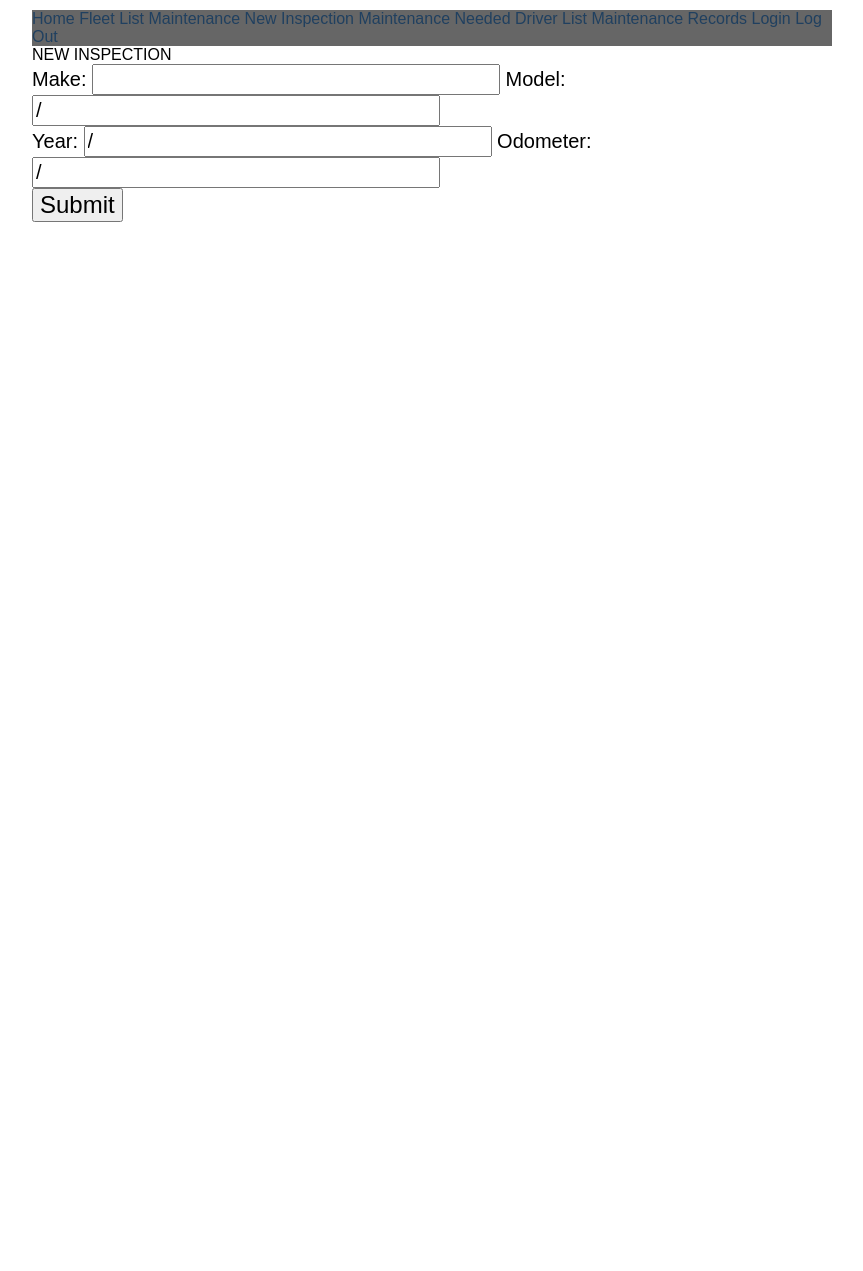
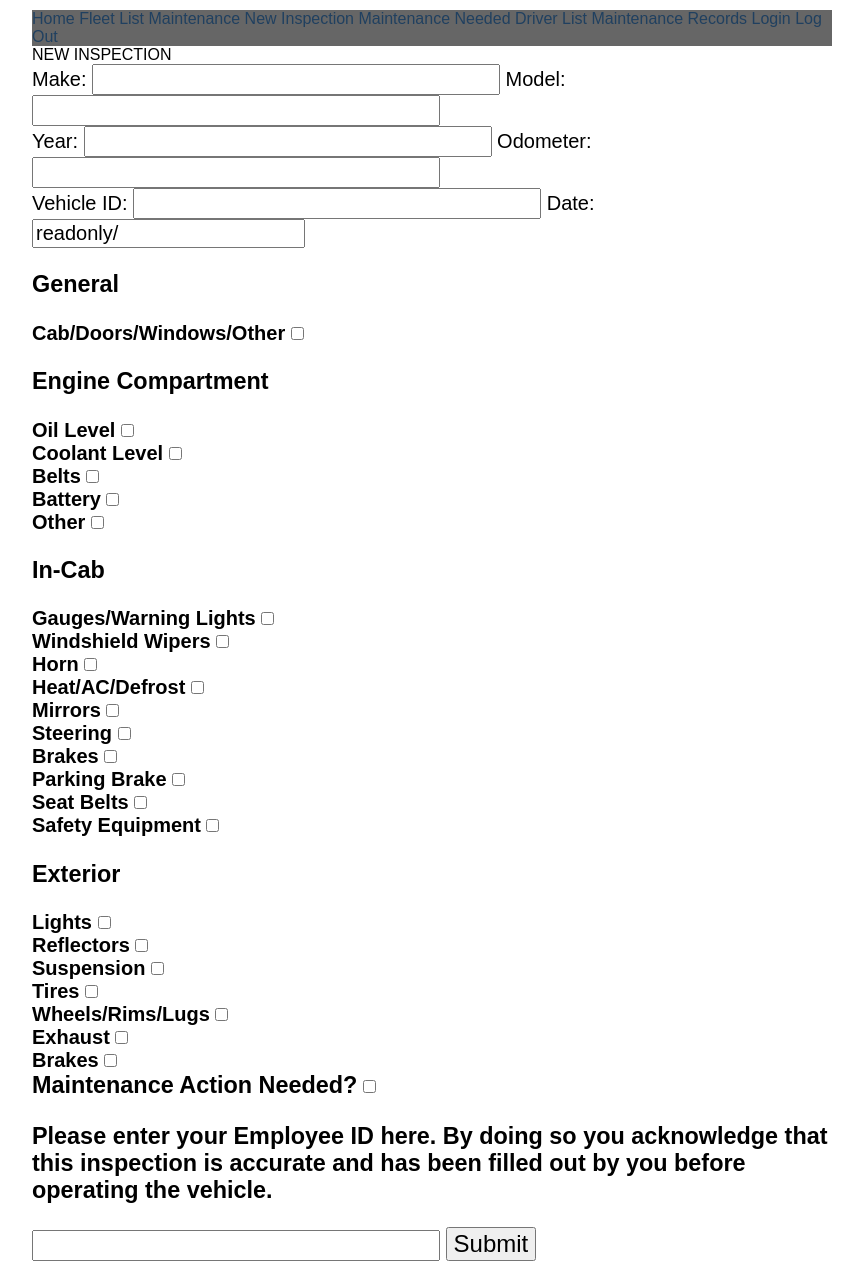
Before and after one commit to DannyP314/VehicleMaint, a Python web app: template templates/inspect.html in a window 1280 px wide. Shown: the whole page, without its empty margins (208-1071 px from the left). Before the commit the page ends 222 px from the top, so only its background shows below. Run offline with Jinja, Linux system fonts and the light colour scheme; the template is opened without the code that fills it, so the values that code supplies are empty.

Commit message:
added validation for new vehicle addition, first implementation of inspection form(no validation or checking)

```diff
--- a/templates/base.html
+++ b/templates/base.html
@@ -5,6 +5,21 @@
         <title>Vehicle Maintenance</title>
         <link rel="stylesheet" href="/css/normalize.css">
         <link rel="stylesheet" href="/css/styles.css">
+        <script type="text/javascript">
+             function dynInput(cbox) {
+              if (cbox.checked) {
+                var input = document.createElement("input");
+                input.type = "text";
+                var div = document.createElement("div");
+                div.id = cbox.name;
+                div.innerHTML = "Please enter details about the issue for " + cbox.name;
+                div.appendChild(input);
+                document.getElementById("insertinputs").appendChild(div);
+              } else {
+                document.getElementById(cbox.name).remove();
+              }
+            }
+        </script>
     </head>
     <body>
         <ul>
--- a/templates/inspect.html
+++ b/templates/inspect.html
@@ -5,13 +5,74 @@ NEW INSPECTION
 <form action="/inspection" method="post">
     <label>
         Make:
-        <input type="text" name="make" value="{{ vehicle.make }}">
+        <input type="text" name="make">
         Model:
-        <input type="text" name="model" value={{vehicle.model}}/><br>
+        <input type="text" name="model"/><br>
         Year:
-        <input type="text" name="year" value={{ vehicle.year }}/>
+        <input type="text" name="year">
         Odometer:
-        <input type="text" name="odometer" value={{ vehicle.odometer }}/><br />
+        <input type="text" name="odometer"/><br />
+        Vehicle ID:
+        <input type="text" name="id" value="{{vehicle}}"/>
+        Date:
+        <input type="datetime" name="date" value={{date}} readonly/>
+        <h3><strong>General</strong></h3>
+            <strong>Cab/Doors/Windows/Other</strong>
+            <input type="checkbox" name="general" onclick="dynInput(this);" /><br />
+        <h3><strong>Engine Compartment</strong></h3>
+            <strong>Oil Level</strong>
+            <input type="checkbox" name="oil" onclick="dynInput(this);" /><br />
+            <strong>Coolant Level</strong>
+            <input type="checkbox" name="coolant" onclick="dynInput(this);" /><br />
+            <strong>Belts</strong>
+            <input type="checkbox" name="belts" onclick="dynInput(this);" /><br />
+            <strong>Battery</strong>
+            <input type="checkbox" name="battery" onclick="dynInput(this);" /><br />
+            <strong>Other</strong>
+            <input type="checkbox" name="engine" onclick="dynInput(this);" /><br />
+        <h3><strong>In-Cab</strong></h3>
+            <strong>Gauges/Warning Lights</strong>
+            <input type="checkbox" name="gauges" onclick="dynInput(this);" /><br />
+            <strong>Windshield Wipers</strong>
+            <input type="checkbox" name="wipers" onclick="dynInput(this);" /><br />
+            <strong>Horn</strong>
+            <input type="checkbox" name="horn" onclick="dynInput(this);" /><br />
+            <strong>Heat/AC/Defrost</strong>
+            <input type="checkbox" name="heat" onclick="dynInput(this);" /><br />
+            <strong>Mirrors</strong>
+            <input type="checkbox" name="mirrors" onclick="dynInput(this);" /><br />
+            <strong>Steering</strong>
+            <input type="checkbox" name="steering" onclick="dynInput(this);" /><br />
+            <strong>Brakes</strong>
+            <input type="checkbox" name="brakes" onclick="dynInput(this);" /><br />
+            <strong>Parking Brake</strong>
+            <input type="checkbox" name="ebrake" onclick="dynInput(this);" /><br />
+            <strong>Seat Belts</strong>
+            <input type="checkbox" name="belts" onclick="dynInput(this);" /><br />
+            <strong>Safety Equipment</strong>
+            <input type="checkbox" name="safety" onclick="dynInput(this);" /><br />
+        <h3><strong>Exterior</strong></h3>
+            <strong>Lights</strong>
+            <input type="checkbox" name="lights" onclick="dynInput(this);" /><br />
+            <strong>Reflectors</strong>
+            <input type="checkbox" name="reflectors" onclick="dynInput(this);" /><br />
+            <strong>Suspension</strong>
+            <input type="checkbox" name="suspension" onclick="dynInput(this);" /><br />
+            <strong>Tires</strong>
+            <input type="checkbox" name="tires" onclick="dynInput(this);" /><br />
+            <strong>Wheels/Rims/Lugs</strong>
+            <input type="checkbox" name="wheels" onclick="dynInput(this);" /><br />
+            <strong>Exhaust</strong>
+            <input type="checkbox" name="exhaust" onclick="dynInput(this);" /><br />
+            <strong>Brakes</strong>
+            <input type="checkbox" name="brakes" onclick="dynInput(this);" /><br />
+        <h3 style="display:inline"><strong>Maintenance Action Needed?</strong></h3>
+            <input type="checkbox" name="action" onclick="dynInput(this);" /><br />
+        <p id="insertinputs"> </p>
+        <h3><strong>Please enter your Employee ID here. By doing so you acknowledge
+            that this inspection is accurate and has been filled out by you before
+            operating the vehicle.</strong></h3>
+        <input type="password" name="signature" />
         <input type="submit" />
     </label>
 
--- a/templates/inspectfront.html
+++ b/templates/inspectfront.html
@@ -3,7 +3,7 @@
 {% block content %}
 {% for vehicle in vehicles %}
 <form action="/inspection" method="get" id="form1">
-      <input type="radio" name="vehicle" value={{ vehicle.key().id() }}>{{vehicle.year}} {{vehicle.make}}</input>
+      <input type="radio" name="vehicle" value={{ vehicle.unit }}>{{vehicle.year}} {{vehicle.make}}</input>
 </form>
 {% endfor %}
 <button type="submit" form="form1" value="Submit">Submit</button>
--- /dev/null
+++ b/templates/test.html
@@ -0,0 +1 @@
+{{vehicle.make}}
```
Also changed, not shown: main.py (+62 -15 lines), templates/fleet.html (+12 -7 lines), 1 other file.
